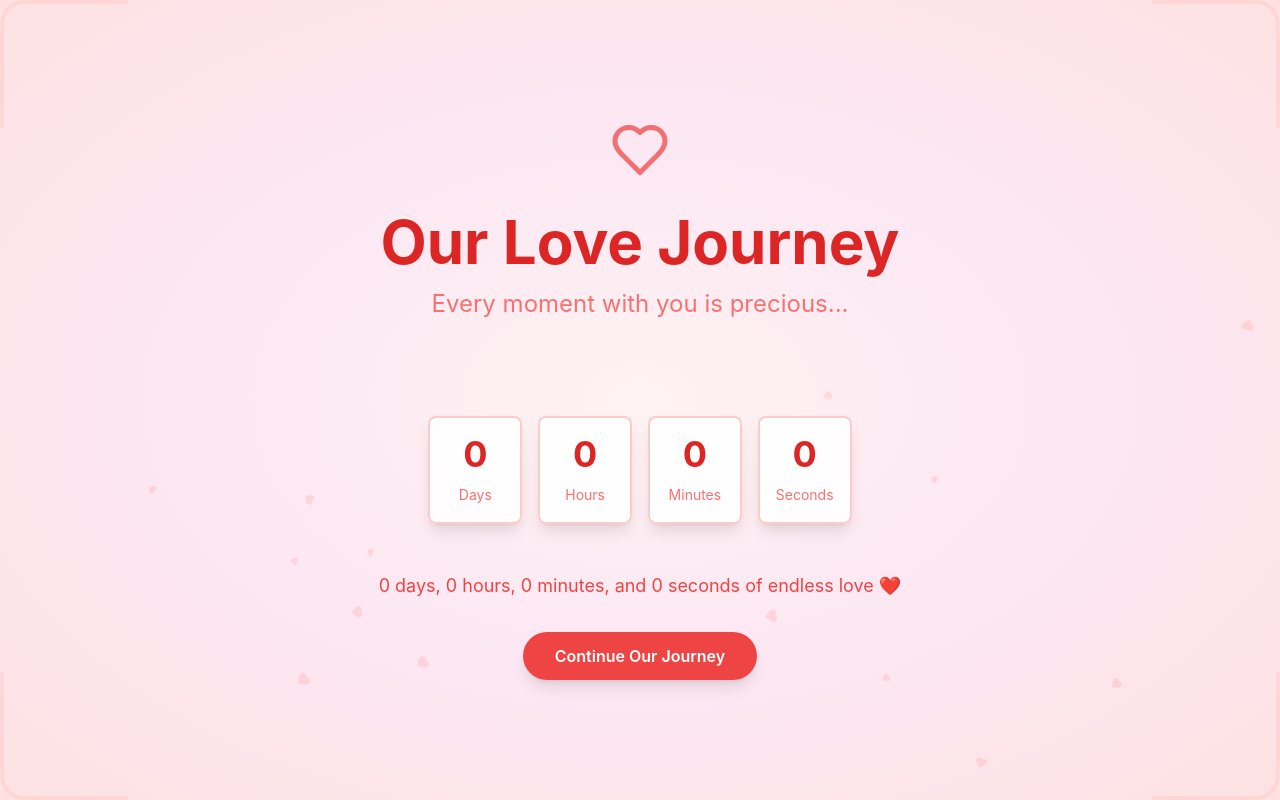
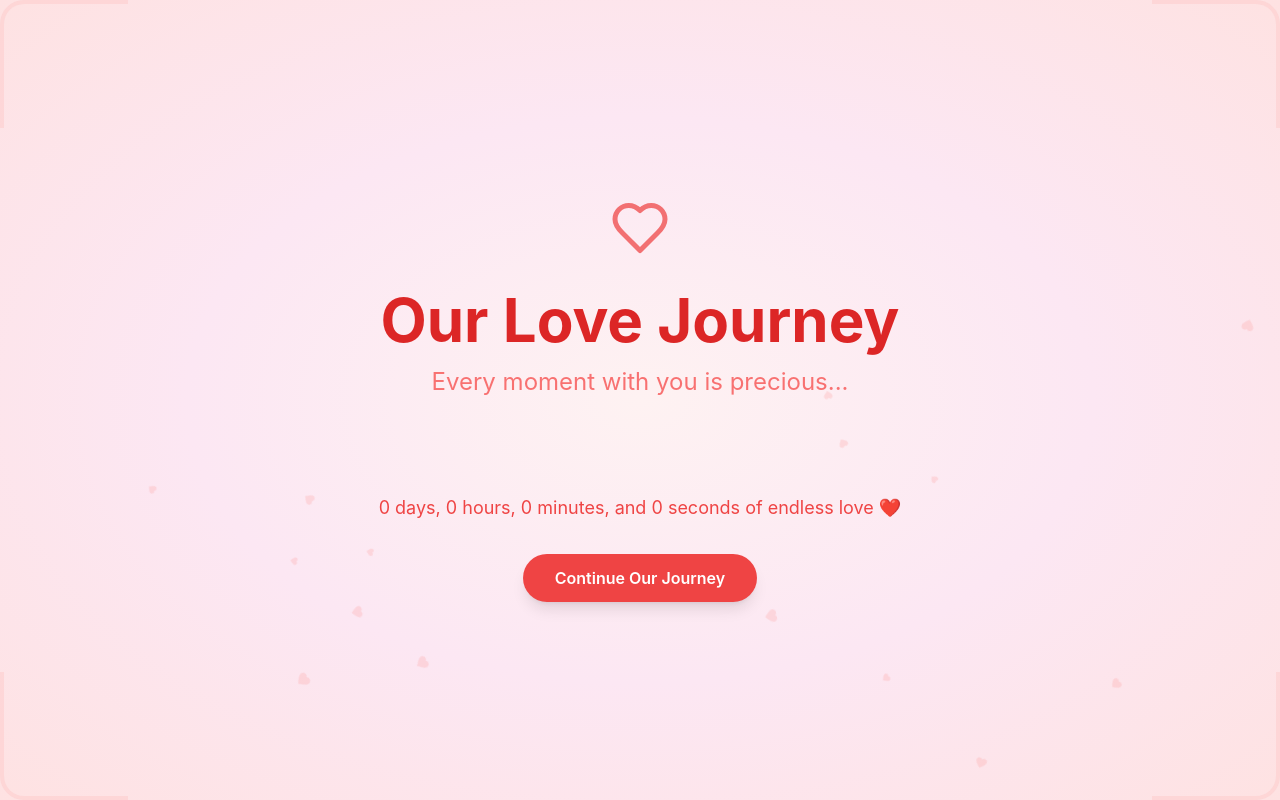
Before and after one commit to giraldi07/valentine-day-react, a React (Vite) app: page /days-of-love in a window 1280 px wide. Built offline with nearby package versions, Linux system fonts and the light colour scheme.

Commit message:
Update page 3

```diff
--- a/src/components/Countdown.tsx
+++ b/src/components/Countdown.tsx
@@ -1,9 +1,21 @@
 import React, { useEffect, useState } from 'react';
+import { useLocation } from 'react-router-dom';
 import { motion } from 'framer-motion';
 import type { CountdownProps } from '../types/index';
+import { VALENTINE_DATE } from '../data/valentineday';
 
-const Countdown: React.FC<CountdownProps> = ({ targetDate }) => {
-  const [timeLeft, setTimeLeft] = useState({
+const Countdown: React.FC<CountdownProps> = () => {
+  const location = useLocation();
+  const selectedDate = location.state?.date || '12-02-2024';
+
+  const [timeSince, setTimeSince] = useState({
+    days: 0,
+    hours: 0,
+    minutes: 0,
+    seconds: 0
+  });
+
+  const [timeUntilValentine, setTimeUntilValentine] = useState({
     days: 0,
     hours: 0,
     minutes: 0,
@@ -11,45 +23,63 @@ const Countdown: React.FC<CountdownProps> = ({ targetDate }) => {
   });
 
   useEffect(() => {
+    const startDate = new Date(selectedDate.split('-').reverse().join('-'));
+    const valentineDate = new Date(VALENTINE_DATE);
+
+    // Hitung selisih waktu berjalan hanya sekali
+    const now = new Date().getTime();
+    const elapsed = now - startDate.getTime();
+    setTimeSince({
+      days: Math.floor(elapsed / (1000 * 60 * 60 * 24)),
+      hours: Math.floor((elapsed % (1000 * 60 * 60 * 24)) / (1000 * 60 * 60)),
+      minutes: Math.floor((elapsed % (1000 * 60 * 60)) / (1000 * 60)),
+      seconds: Math.floor((elapsed % (1000 * 60)) / 1000)
+    });
+
     const timer = setInterval(() => {
       const now = new Date().getTime();
-      const distance = now - targetDate.getTime();
+      const untilValentine = valentineDate.getTime() - now;
 
-      setTimeLeft({
-        days: Math.floor(distance / (1000 * 60 * 60 * 24)),
-        hours: Math.floor((distance % (1000 * 60 * 60 * 24)) / (1000 * 60 * 60)),
-        minutes: Math.floor((distance % (1000 * 60 * 60)) / (1000 * 60)),
-        seconds: Math.floor((distance % (1000 * 60)) / 1000)
+      setTimeUntilValentine({
+        days: Math.floor(untilValentine / (1000 * 60 * 60 * 24)),
+        hours: Math.floor((untilValentine % (1000 * 60 * 60 * 24)) / (1000 * 60 * 60)),
+        minutes: Math.floor((untilValentine % (1000 * 60 * 60)) / (1000 * 60)),
+        seconds: Math.floor((untilValentine % (1000 * 60)) / 1000)
       });
     }, 1000);
 
     return () => clearInterval(timer);
-  }, [targetDate]);
+  }, [selectedDate]);
 
-  const TimeCard = ({ value, label }: { value: number; label: string }) => (
-    <div className="flex flex-col items-center">
+  const renderTimeUnits = (time: { days: number; hours: number; minutes: number; seconds: number }, title: string) => (
+    <div className="mb-6">
+      <h3 className="text-center text-xl font-semibold text-pink-600 mb-3">{title}</h3>
+      <div className="grid grid-cols-2 sm:grid-cols-4 gap-4 sm:gap-6 md:gap-8 max-w-2xl mx-auto px-4">
+        {Object.entries(time).map(([key, value], index) => (
+          <div key={key} className="flex flex-col items-center">
             <motion.div
               initial={{ opacity: 0, y: 20 }}
               animate={{ opacity: 1, y: 0 }}
-        transition={{ duration: 0.3 }}
+              transition={{ duration: 0.3, delay: index * 0.2 }}
               className="bg-white shadow-lg rounded-xl p-4 w-[80px] sm:w-[100px] md:w-[120px] aspect-square flex flex-col items-center justify-center"
             >
               <span className="text-2xl sm:text-3xl md:text-4xl font-bold text-pink-600">
                 {value}
               </span>
-        <span className="text-sm text-pink-400 mt-1">
-          {label}
+              <span className="text-sm text-pink-400 mt-1 capitalize">
+                {key}
               </span>
             </motion.div>
+          </div>
+        ))}
+      </div>
     </div>
   );
 
   return (
-    <div className="grid grid-cols-2 sm:grid-cols-4 gap-4 sm:gap-6 md:gap-8 max-w-2xl mx-auto px-4">
-      <TimeCard value={timeLeft.days} label="Days" />
-      <TimeCard value={timeLeft.hours} label="Hours" />
-      <TimeCard value={timeLeft.minutes} label="Minutes" />
-      <TimeCard value={timeLeft.seconds} label="Seconds" />
+    <div>
+      {renderTimeUnits(timeSince, 'Sudah Berjalan Selama')}
+      {renderTimeUnits(timeUntilValentine, 'Menuju Hari Valentine')}
     </div>
   );
 };
--- a/src/components/Timer.tsx
+++ /dev/null
@@ -1,42 +0,0 @@
-import { motion } from 'framer-motion';
-
-interface TimerProps {
-  days: number;
-  hours: number;
-  minutes: number;
-  seconds: number;
-}
-
-function Timer({ days, hours, minutes, seconds }: TimerProps) {
-  const timeBlocks = [
-    { label: 'Days', value: days },
-    { label: 'Hours', value: hours },
-    { label: 'Minutes', value: minutes },
-    { label: 'Seconds', value: seconds }
-  ];
-
-  return (
-    <div className="grid grid-cols-4 gap-4 max-w-2xl mx-auto">
-      {timeBlocks.map((block, index) => (
-        <motion.div
-          key={block.label}
-          initial={{ y: 20, opacity: 0 }}
-          animate={{ y: 0, opacity: 1 }}
-          transition={{ delay: index * 0.1 }}
-          className="bg-white/90 backdrop-blur-sm rounded-lg p-4 text-center shadow-lg border-2 border-red-200"
-        >
-          <motion.span
-            animate={{ scale: [1, 1.2, 1] }}
-            transition={{ duration: 1, repeat: Infinity, repeatDelay: 1 }}
-            className="block text-3xl md:text-4xl font-bold text-red-600 mb-2"
-          >
-            {block.value}
-          </motion.span>
-          <span className="text-sm text-red-400">{block.label}</span>
-        </motion.div>
-      ))}
-    </div>
-  );
-}
-
-export default Timer;
--- a/src/components/new-comp/Countdown.tsx
+++ /dev/null
@@ -1,56 +0,0 @@
-import React, { useEffect, useState } from 'react';
-import { motion } from 'framer-motion';
-import type { CountdownProps } from '../../types/index';
-
-const Countdown: React.FC<CountdownProps> = ({ targetDate }) => {
-  const [timeLeft, setTimeLeft] = useState({
-    days: 0,
-    hours: 0,
-    minutes: 0,
-    seconds: 0
-  });
-
-  useEffect(() => {
-    const timer = setInterval(() => {
-      const now = new Date().getTime();
-      const distance = now - targetDate.getTime();
-
-      setTimeLeft({
-        days: Math.floor(distance / (1000 * 60 * 60 * 24)),
-        hours: Math.floor((distance % (1000 * 60 * 60 * 24)) / (1000 * 60 * 60)),
-        minutes: Math.floor((distance % (1000 * 60 * 60)) / (1000 * 60)),
-        seconds: Math.floor((distance % (1000 * 60)) / 1000)
-      });
-    }, 1000);
-
-    return () => clearInterval(timer);
-  }, [targetDate]);
-
-  const TimeCard = ({ value, label }: { value: number; label: string }) => (
-    <motion.div
-      key={`${label}-${value}`} // Key unik untuk setiap TimeCard
-      initial={{ opacity: 0, y: 20 }}
-      animate={{ opacity: 1, y: 0 }}
-      transition={{ duration: 0.3 }}
-      className="flex flex-col items-center bg-white shadow-lg rounded-xl p-4 w-[80px] sm:w-[100px] md:w-[120px] aspect-square"
-    >
-      <span className="text-2xl sm:text-3xl md:text-4xl font-bold text-pink-600">
-        {value}
-      </span>
-      <span className="text-sm text-pink-400 mt-1">
-        {label}
-      </span>
-    </motion.div>
-  );
-
-  return (
-    <div className="grid grid-cols-2 sm:grid-cols-4 gap-4 sm:gap-6 md:gap-8 max-w-2xl mx-auto px-4">
-      <TimeCard value={timeLeft.days} label="Days" />
-      <TimeCard value={timeLeft.hours} label="Hours" />
-      <TimeCard value={timeLeft.minutes} label="Minutes" />
-      <TimeCard value={timeLeft.seconds} label="Seconds" />
-    </div>
-  );
-};
-
-export default Countdown;
--- /dev/null
+++ b/src/data/valentineday.ts
@@ -0,0 +1 @@
+export const VALENTINE_DATE = '2026-02-14';
--- a/src/pages/DaysOfLove.tsx
+++ b/src/pages/DaysOfLove.tsx
@@ -3,7 +3,7 @@ import { useNavigate } from 'react-router-dom';
 import { differenceInDays, differenceInHours, differenceInMinutes, differenceInSeconds, parse } from 'date-fns';
 import { Heart } from 'lucide-react';
 import { motion } from 'framer-motion';
-import Timer from '../components/Timer';
+// import Timer from '../components/Timer';
 import Decorations from '../components/Decorations';
 import PageTransition from '../components/PageTransition';
 
@@ -58,12 +58,12 @@ function DaysOfLove() {
             </p>
           </motion.div>
 
-          <Timer
+          {/* <Timer
             days={days}
             hours={hours}
             minutes={minutes}
             seconds={seconds}
-          />
+          /> */}
 
           <motion.div
             initial={{ opacity: 0, y: 20 }}
```
Lines whose indentation alone changed are shown as unchanged.
